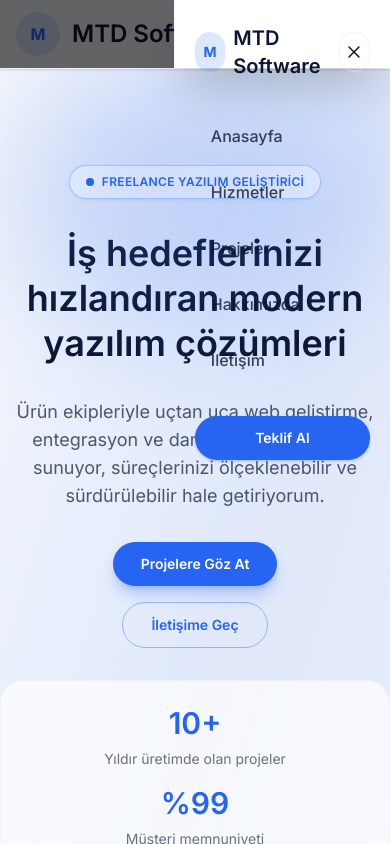
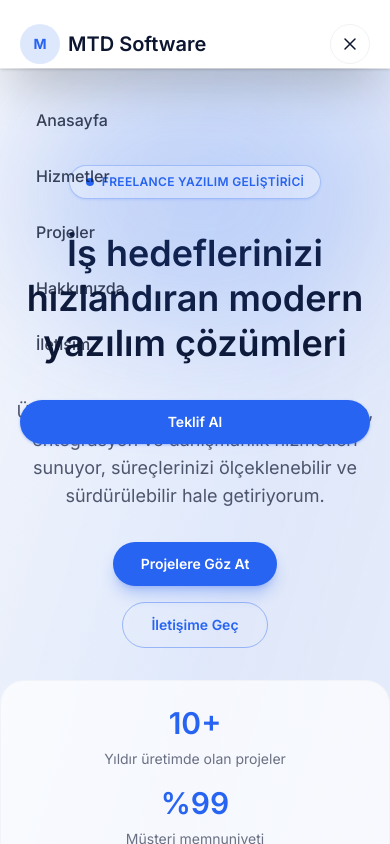
Before and after one commit to Nakataha/mtdsoftware-site, a Next.js app: page / in a window 390 px wide. Both pictures are taken after a click on the button "Menüyü aç". Shown: the top 844 px of the page. Built offline with nearby package versions, Linux system fonts and the light colour scheme.

Commit message:
Make mobile menu panel opaque

```diff
--- a/src/components/layout/Header.tsx
+++ b/src/components/layout/Header.tsx
@@ -83,14 +83,14 @@ export default function Header() {
       </div>
 
       {isMobileMenuOpen && (
-        <div className="fixed inset-0 z-[70] flex md:hidden" role="dialog" aria-modal="true">
+        <div className="fixed inset-0 z-[80] md:hidden" role="dialog" aria-modal="true">
           <button
             type="button"
             onClick={closeMobileMenu}
-            className="h-full w-full bg-[hsl(var(--mobile-menu-overlay))]"
+            className="hidden"
             aria-label="Menüyü kapat"
           />
-          <div className="relative flex h-full w-[min(20rem,85%)] flex-col border-l border-muted/40 bg-[hsl(var(--mobile-menu-surface))] px-5 py-6 shadow-2xl">
+          <div className="flex h-full w-full flex-col bg-white px-5 py-6 shadow-2xl dark:bg-[#0b2036]">
             <div className="flex items-center justify-between">
               <Link
                 href="/"
```
